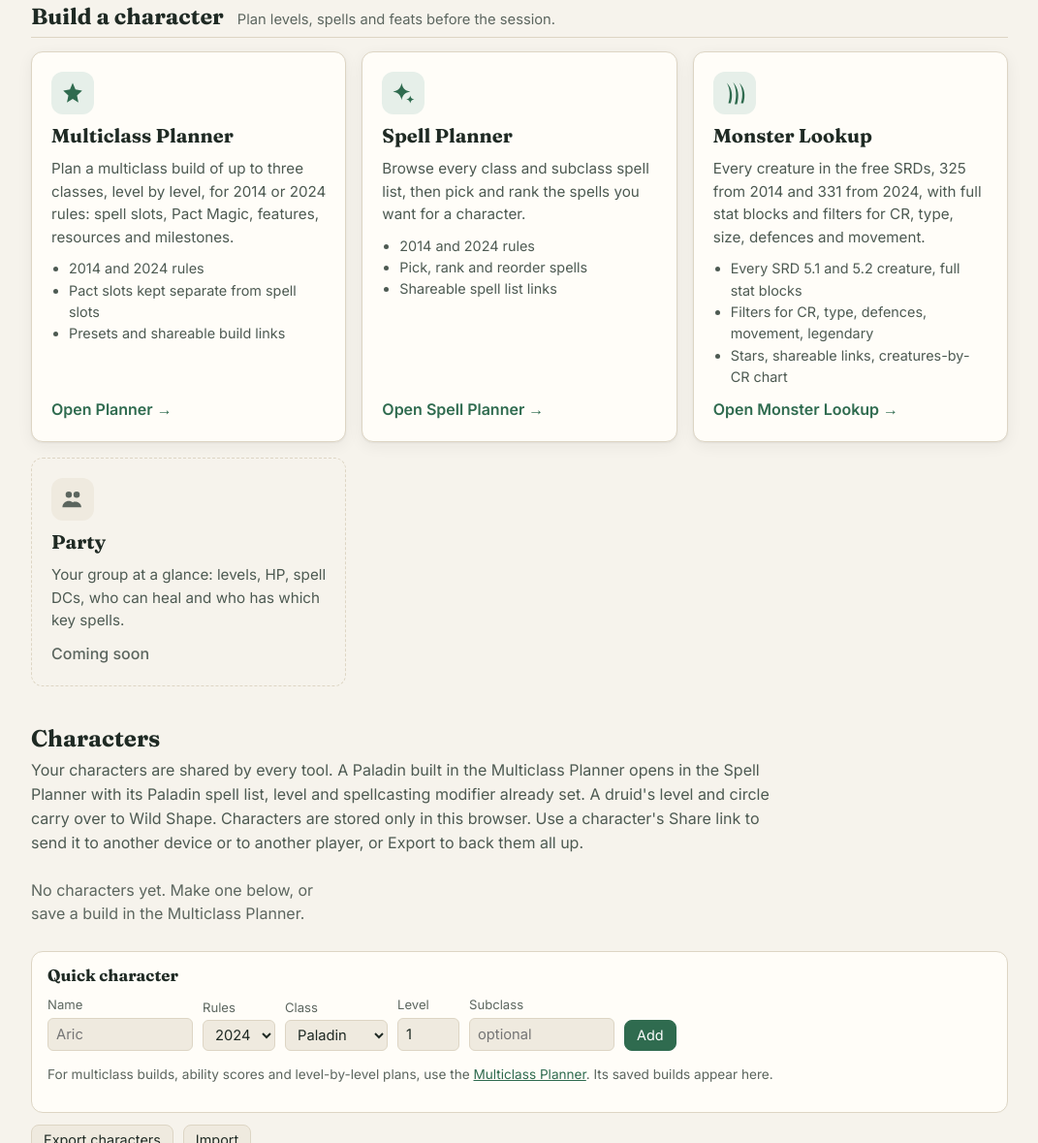
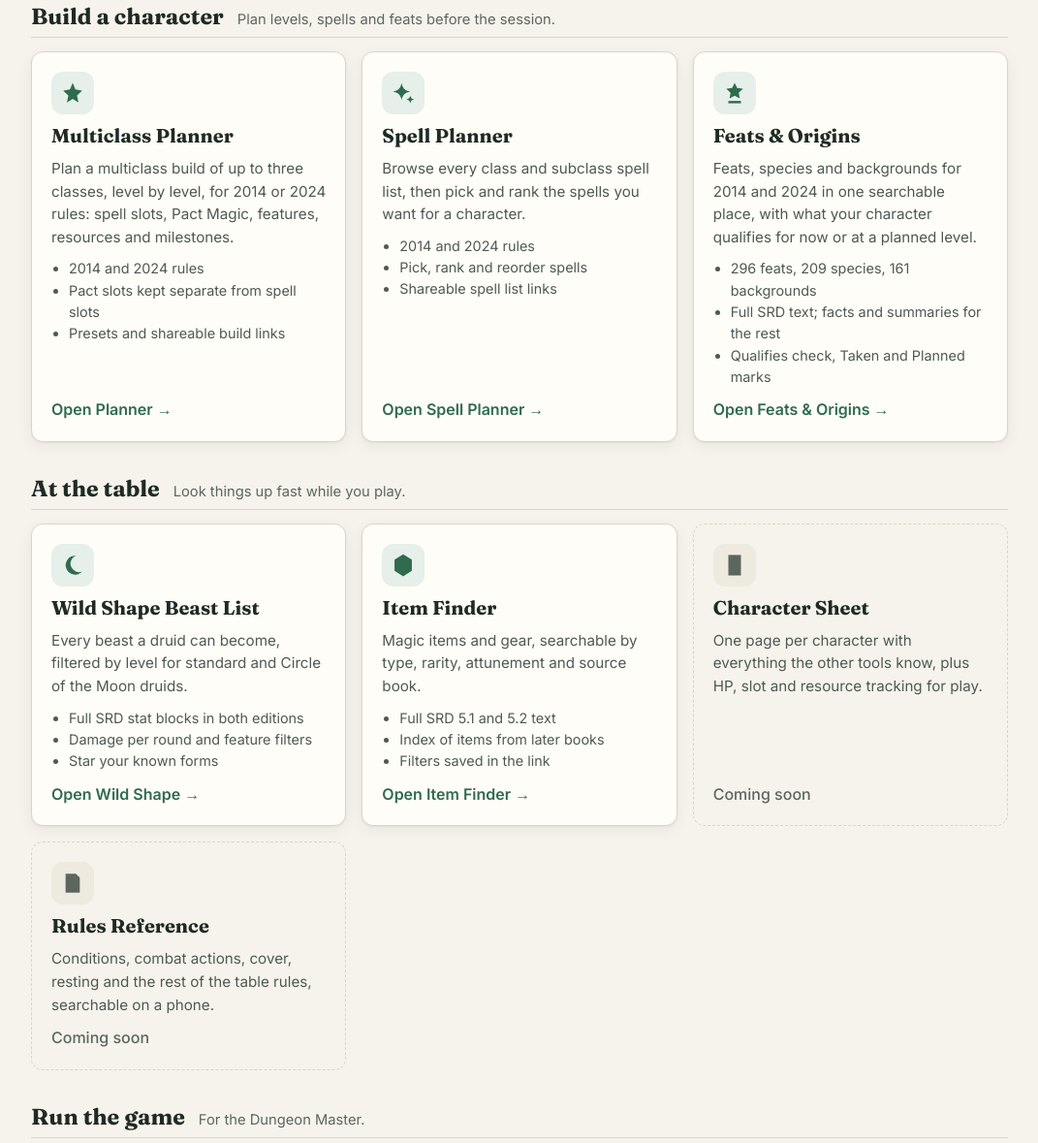
Before and after one commit to WernerCD/dnd, a plain HTML site: page site/index.html in a window 1280 px wide. Shown: the part 361-1540 px from the top of the page at 97% size, without its empty margins (104-1175 px from the left). Drawn offline with Linux system fonts and the light colour scheme.

Commit message:
Hub: restore the Play group and cards lost in 4708fe4; Feats & Origins card is live; check_sites covers dnd-feats
Co-Authored-By: Claude Opus 5.5 <noreply@anthropic.com>

```diff
--- a/site/index.html
+++ b/site/index.html
@@ -68,6 +68,51 @@
       <ul><li>2014 and 2024 rules</li><li>Pick, rank and reorder spells</li><li>Shareable spell list links</li></ul>
       <span class="go">Open Spell Planner &rarr;</span>
     </a>
+    <a class="tool" data-spot href="https://wernercd.github.io/dnd-feats/">
+      <span class="ico"><svg viewBox="0 0 32 32" aria-hidden="true"><path d="M16 3l3.2 6.6 7.3 1-5.3 5.1 1.3 7.2L16 19.5l-6.5 3.4 1.3-7.2-5.3-5.1 7.3-1z"/><path d="M8 26h16v3H8z"/></svg></span>
+      <h3>Feats &amp; Origins</h3>
+      <p>Feats, species and backgrounds for 2014 and 2024 in one searchable place, with what your character qualifies for now or at a planned level.</p>
+      <ul><li>296 feats, 209 species, 161 backgrounds</li><li>Full SRD text; facts and summaries for the rest</li><li>Qualifies check, Taken and Planned marks</li></ul>
+      <span class="go">Open Feats &amp; Origins &rarr;</span>
+    </a>
+    </div>
+  </section>
+
+  <section class="group" id="play" aria-labelledby="playH">
+    <div class="group-head"><h2 id="playH">At the table</h2><p>Look things up fast while you play.</p></div>
+    <div class="tools" data-reveal>
+    <a class="tool" data-spot href="https://wernercd.github.io/dnd-druid-wildshapes/">
+      <span class="ico"><svg viewBox="0 0 32 32" aria-hidden="true"><path d="M20 4a12 12 0 1 0 8 20A10 10 0 0 1 20 4z"/></svg></span>
+      <h3>Wild Shape Beast List</h3>
+      <p>Every beast a druid can become, filtered by level for standard and Circle of the Moon druids.</p>
+      <ul><li>Full SRD stat blocks in both editions</li><li>Damage per round and feature filters</li><li>Star your known forms</li></ul>
+      <span class="go">Open Wild Shape &rarr;</span>
+    </a>
+    <a class="tool" data-spot href="https://wernercd.github.io/dnd-items/">
+      <span class="ico"><svg viewBox="0 0 32 32" aria-hidden="true"><path d="M16 2l11 7v14l-11 7-11-7V9z"/></svg></span>
+      <h3>Item Finder</h3>
+      <p>Magic items and gear, searchable by type, rarity, attunement and source book.</p>
+      <ul><li>Full SRD 5.1 and 5.2 text</li><li>Index of items from later books</li><li>Filters saved in the link</li></ul>
+      <span class="go">Open Item Finder &rarr;</span>
+    </a>
+    <div class="tool soon" data-spot>
+      <span class="ico"><svg viewBox="0 0 32 32" aria-hidden="true"><path d="M8 3h16v26H8z"/></svg></span>
+      <h3>Character Sheet</h3>
+      <p>One page per character with everything the other tools know, plus HP, slot and resource tracking for play.</p>
+      <span class="go">Coming soon</span>
+    </div>
+    <div class="tool soon" data-spot>
+      <span class="ico"><svg viewBox="0 0 32 32" aria-hidden="true"><path d="M7 4h13l5 5v19H7z"/></svg></span>
+      <h3>Rules Reference</h3>
+      <p>Conditions, combat actions, cover, resting and the rest of the table rules, searchable on a phone.</p>
+      <span class="go">Coming soon</span>
+    </div>
+    </div>
+  </section>
+
+  <section class="group" id="run" aria-labelledby="runH">
+    <div class="group-head"><h2 id="runH">Run the game</h2><p>For the Dungeon Master.</p></div>
+    <div class="tools" data-reveal>
     <a class="tool" data-spot href="https://wernercd.github.io/dnd-monsters/">
       <span class="ico"><svg viewBox="0 0 32 32" aria-hidden="true"><path d="M6 3c4 7 5 16 2 26h3c3-10 2-19-5-26zM14 2c4 8 5 17 2 28h3c3-11 2-20-5-28zM22 3c4 7 5 16 2 26h3c3-10 2-19-5-26z"/></svg></span>
       <h3>Monster Lookup</h3>
```
Also changed, not shown: 1 other file.
